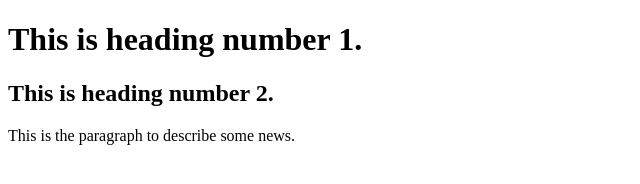
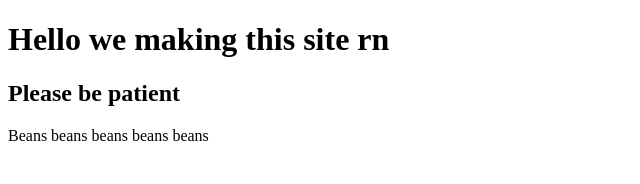
Before and after one commit to jouytrew/jouytrew.github.io, a plain HTML site: page index.html in a window 1280 px wide. Shown: the whole page, without its empty margins (0-640 px from the left). Drawn offline with Linux system fonts and the light colour scheme.

Commit message:
Update index.html

```diff
--- a/index.html
+++ b/index.html
@@ -5,16 +5,16 @@
 <head>
 
 <title>
-<This is Title of the Webpage. </title>
+Ben's Site </title>
 
 </head>
 
 <body>
-	<h1> This is heading number 1. </h1>
+	<h1> Hello we making this site rn </h1>
 
-<h2> This is heading number 2. </h2>
+<h2> Please be patient </h2>
 
-<p> This is the paragraph to describe some news. </p>
+<p> Beans beans beans beans beans </p>
 
 </body>
 
```
